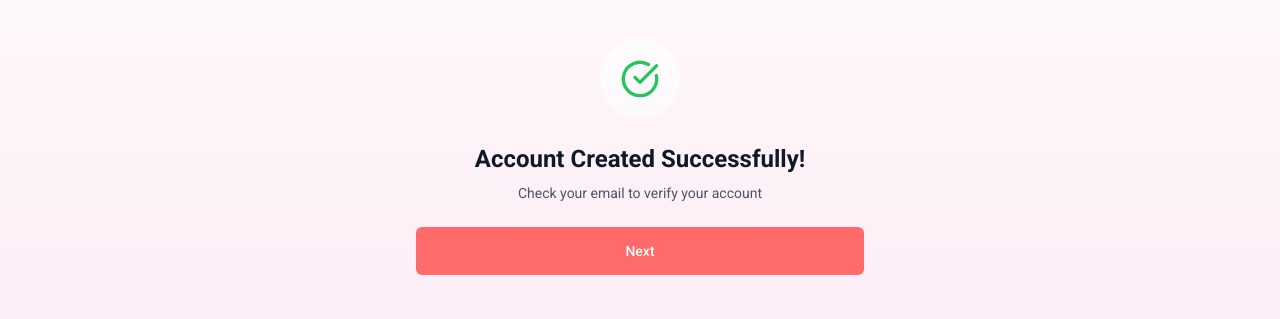
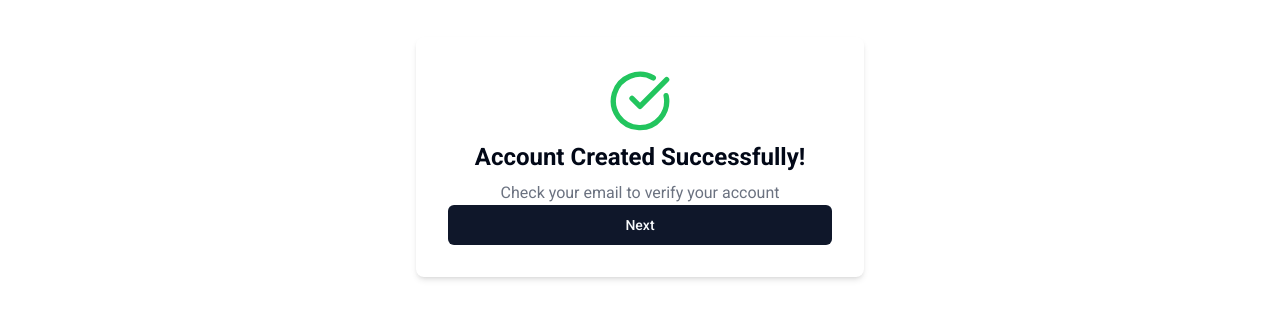
Before and after one commit to DevTaiwo18/Chat-App, a Next.js app: page /auth/verify-email-sent in a window 1280 px wide. Shown: the part 243-562 px from the top of the page. Built offline with nearby package versions, Linux system fonts and the light colour scheme.

Commit message:
add hosted backend api link

```diff
--- a/src/app/auth/verify-email-sent/page.tsx
+++ b/src/app/auth/verify-email-sent/page.tsx
@@ -4,36 +4,36 @@ import { Button } from '@/components/ui/button';
 import { CheckCircle } from 'lucide-react';
 import Link from 'next/link';
 import { useSearchParams } from 'next/navigation';
+import { Suspense } from 'react';
 
-export default function VerifyEmailSentPage() {
+function VerifyEmailContent() {
   const searchParams = useSearchParams();
   const message = searchParams.get('message') || "User created. Please verify your email.";
 
   return (
-    <main className="min-h-screen bg-gradient-to-b from-white via-pink-50 to-pink-100">
-      <div className="min-h-screen flex flex-col justify-center items-center px-6">
-        <div className="w-full max-w-md text-center space-y-6">
-          <div className="bg-white/60 h-20 w-20 rounded-full flex items-center justify-center mx-auto">
-            <CheckCircle className="h-10 w-10 text-green-500" />
-          </div>
-          <div className="space-y-2">
-            <h1 className="text-2xl font-bold text-gray-900">
+    <div className="flex flex-col items-center justify-center min-h-screen p-4">
+      <div className="w-full max-w-md p-8 space-y-4 bg-white rounded-lg shadow-md">
+        <div className="flex flex-col items-center space-y-2 text-center">
+          <CheckCircle className="w-16 h-16 text-green-500" />
+          <h1 className="text-2xl font-bold">
             Account Created Successfully!
           </h1>
-            <p className="text-sm text-gray-600">
+          <p className="text-gray-500">
             Check your email to verify your account
           </p>
         </div>
-          <Button
-            asChild
-            className="w-full h-12 bg-[#FF6B6B] hover:bg-[#ff5252]"
-          >
-            <Link href="/auth/create-profile">
-              Next
+        <Link href="/auth/signin" className="w-full">
+          <Button className="w-full">Next</Button>
         </Link>
-          </Button>
       </div>
     </div>
-    </main>
   );
 }
+
+export default function VerifyEmailSentPage() {
+  return (
+    <Suspense fallback={<div className="flex items-center justify-center min-h-screen">Loading...</div>}>
+      <VerifyEmailContent />
+    </Suspense>
+  );
+}
```
Lines whose indentation alone changed are shown as unchanged.
